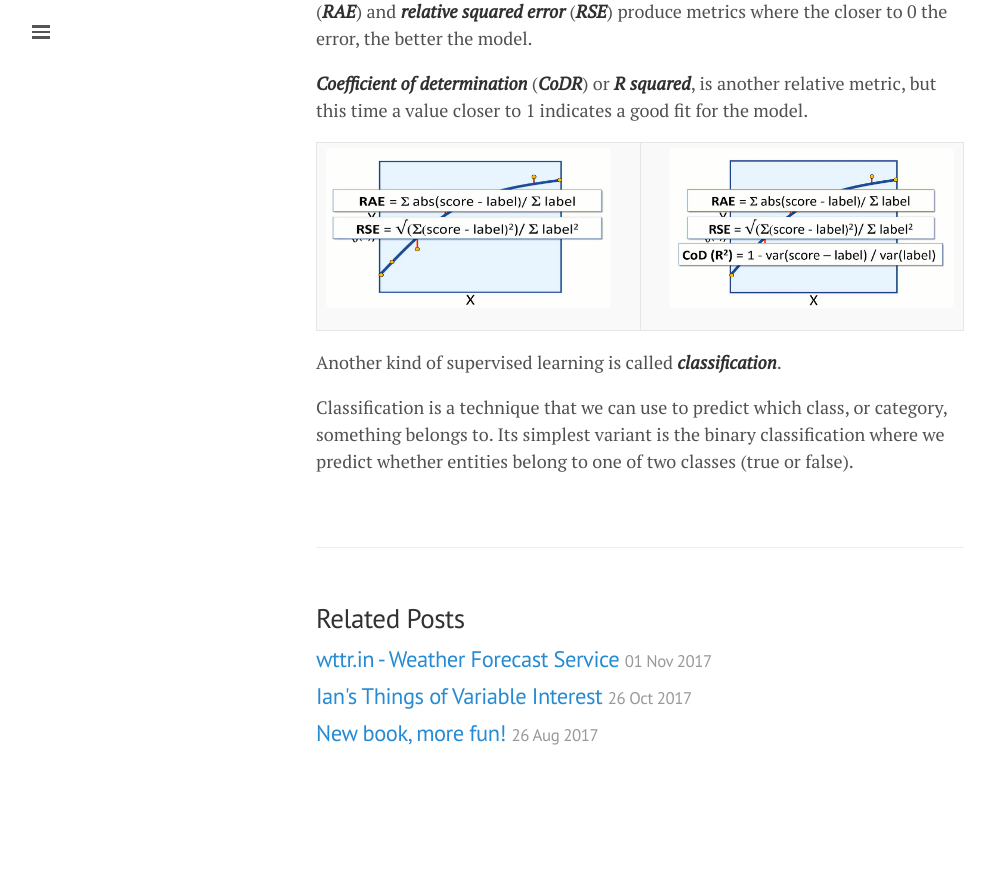
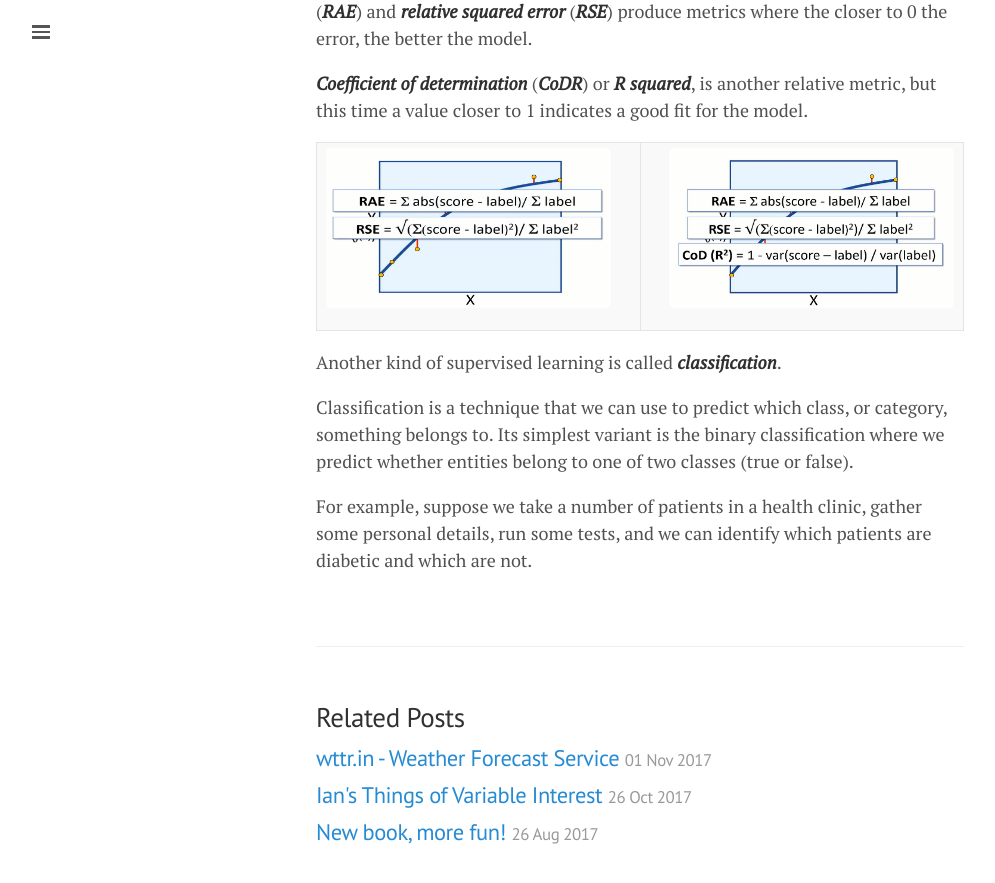
Before and after one commit to lgeurts/lgeurts.github.io, a Jekyll site: the page built from _posts/2018-06-29-artificial-intelligence-basics.md, in a window 1280 px wide and 900 px high, scrolled down 4302 px. Shown: the top 883 px of the window, without its empty margins (0-995 px from the left). Built offline with Jekyll 4.4.1, drawn with Linux system fonts in a browser that asks for light colours; nearby versions of some CDN libraries; before the commit the page ends 5103 px from its top, so only the background shows below that.

Commit message:
Update 2018-06-29-artificial-intelligence-basics.md

```diff
--- a/_posts/2018-06-29-artificial-intelligence-basics.md
+++ b/_posts/2018-06-29-artificial-intelligence-basics.md
@@ -114,3 +114,5 @@ You might want to evaluate the model using relative metrics to indicate a more g
 Another kind of supervised learning is called ***classification***.
 
 Classification is a technique that we can use to predict which class, or category, something belongs to. Its simplest variant is the binary classification where we predict whether entities belong to one of two classes (true or false).
+
+For example, suppose we take a number of patients in a health clinic, gather some personal details, run some tests, and we can identify which patients are diabetic and which are not.
```
